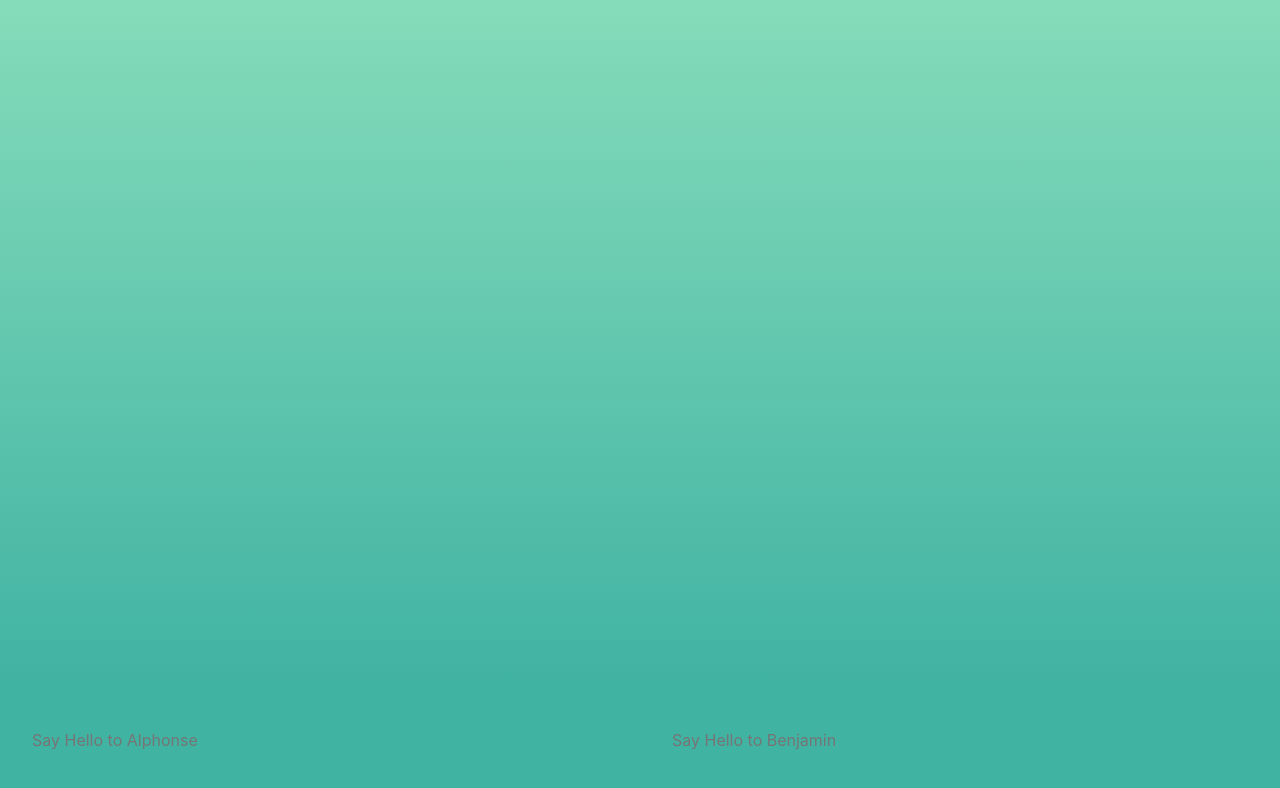
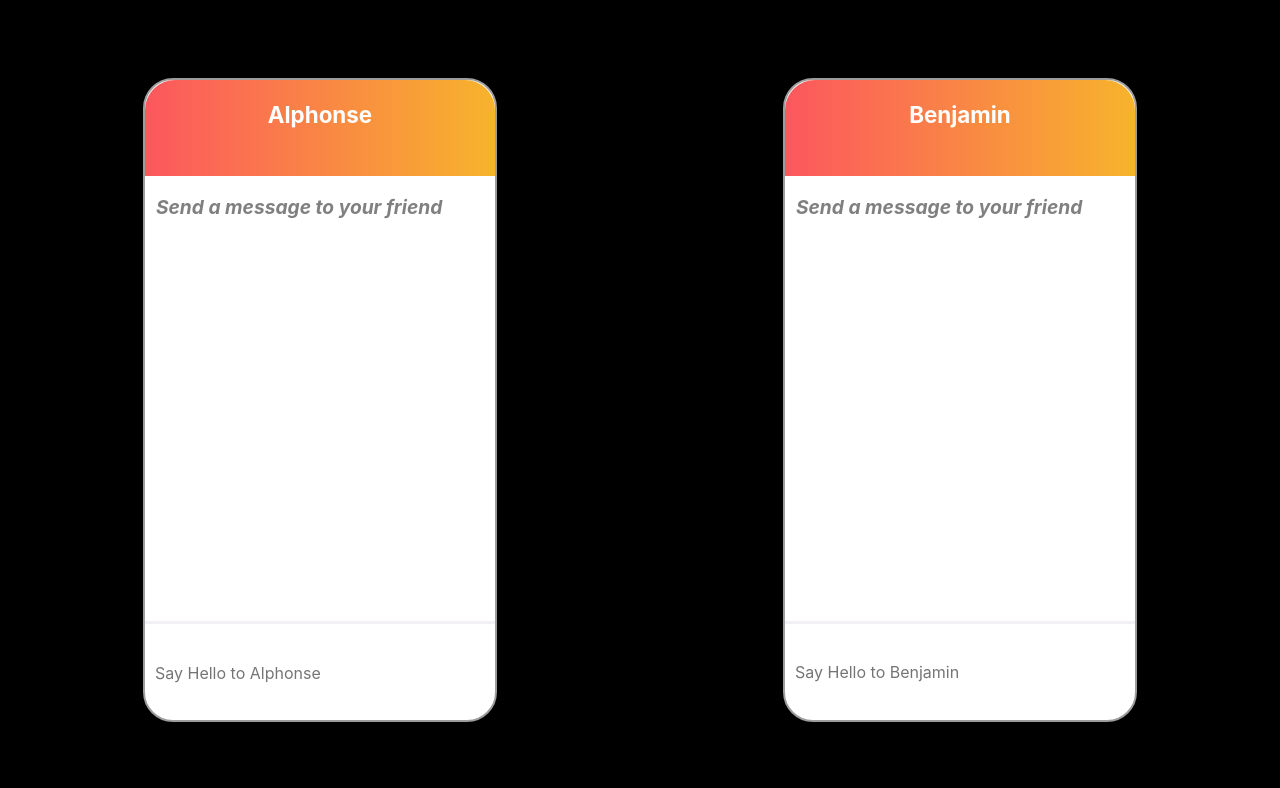
Before and after one commit to Benjamin1er/coton-chat, a React (Create React App) app: page / in a window 1280 px wide. Shown: the top 788 px of the page. Built offline with nearby package versions, Linux system fonts and the light colour scheme.

Commit message:
Defined style and colors

```diff
--- a/src/components/Conversation.css
+++ b/src/components/Conversation.css
@@ -1,39 +1,50 @@
 .conversation {
   display: flex;
+  justify-content: space-around;
+  align-items: center;
   height: 100vh;
+  background-color: black;
 }
 
 .user {
   list-style-type: none;
-  color: white;
   font-size: 1.2em;
   font-weight: bold;
+  margin-left: 7px;
+}
 
-}
 .text {
   list-style-type: none;
-  margin-left: 20px;
+  margin-left: 11px;
   color: gray;
   font-size: 1.2em;
   font-weight: bold;
   font-style: italic;
 }
 
+.header {
+  height: 15%;
+  background:
+    linear-gradient(to right, rgba(252, 87, 94, 1), rgba(247, 180, 44, 1));
+  border-radius: 30px 30px 0 0;
+  color: white;
+  font-size: 1.4em;
+  font-weight: bold;
+  text-align: center;
+}
+
 .chat {
-  height: 85%;
+  height: 70%;
   line-height: 1.6em;
   overflow-x: hidden;
-
-  background: linear-gradient(#85DCBA, #41B3A3);
-  scrollbar-color: #41B3A3 #85DCBA;
+  scrollbar-color: #b1dae7 white;
   scrollbar-width: thin;
 }
 .form {
-  background-color: #41B3A3;
   display: flex;
-  flex-direction: column;
-  flex-grow: 1;
+  justify-content: space-between;
   height: 15%;
+  border-top: 3px solid #F3F1F5;
 }
 
 .input {
@@ -42,20 +53,39 @@
   height: 100%;
   border: none;
   background-color: transparent;
+  padding-left: 10px;
 }
 
 .input:focus {
   outline: none;
 }
 
-ul {
-  padding: 0 20px;
-}
-
 ul:hover {
   background-color: #41B3A3;
 }
 
-.scroller {
-  scrollbar-color: black;
+ul {
+  padding: 10px 15px;
+  margin: 0;
 }
+
+.buttons {
+  display: flex;
+  flex-direction: column;
+  justify-content: space-evenly;
+}
+
+.button {
+  background-color: transparent;
+  border: none;
+  cursor: pointer;
+  opacity: 0.5;
+  color: white;
+  font-weight: bold;
+  font-size: 0.8em;
+}
+
+.textBlock {
+  margin: 20px;
+  background-color: #b1dae7;
+}
--- a/src/components/Conversation.jsx
+++ b/src/components/Conversation.jsx
@@ -1,17 +1,25 @@
-import { useState } from 'react'
+import { useState, useEffect } from 'react'
 import User1 from './User1'
 import User2 from './User2'
 
 import './Conversation.css'
 
 const Conversation = () => {
-  const [chat, setChat] = useState('')
-  const [name] = useState({ name1: 'Benjamin', name2: 'Alphonse' })
+  const [chat, setChat] = useState(() => {
+    const saved = localStorage.getItem('conversation')
+    const initialValue = JSON.parse(saved)
+    return initialValue || ''
+  })
+  const [name, setName] = useState({ name1: 'Benjamin', name2: 'Alphonse' })
+
+  useEffect(() => {
+    localStorage.setItem('conversation', JSON.stringify(chat))
+  }, [chat])
 
   return (
     <div className='conversation'>
-      <User1 setChat={setChat} chat={chat} name={name} />
-      <User2 setChat={setChat} chat={chat} name={name} />
+      <User1 setChat={setChat} chat={chat} name={name} setName={setName} />
+      <User2 setChat={setChat} chat={chat} name={name} setName={setName} />
     </div>
   )
 }
--- a/src/components/User1.css
+++ b/src/components/User1.css
@@ -1,5 +1,9 @@
 .user1 {
-
-  flex: 50%;
-  /* border-right: 12px solid #C38D9E; */
+  display: flex;
+  flex-direction: column;
+  width: 350px;
+  height: 80%;
+  background-color: white;
+  border: 2px solid #9D9D9D;
+  border-radius: 30px;
 }
--- a/src/components/User1.jsx
+++ b/src/components/User1.jsx
@@ -17,6 +17,11 @@ const User1 = props => {
     setMessage(e.target.value)
   }
 
+  const clearStorage = () => {
+    localStorage.removeItem('conversation')
+    props.setChat('')
+  }
+
   const messagesEndRef = useRef(null)
   const scrollToBottom = () => {
     messagesEndRef.current?.scrollIntoView({ behavior: 'smooth' })
@@ -28,14 +33,25 @@ const User1 = props => {
 
   return (
     <div className='user1'>
+      <div className='header'>
+        <p>{props.name.name2}</p>
+      </div>
       <div className='chat'>
+        {!props.chat && <p className='text'>Send a message to your friend</p>}
         {props.chat &&
           props.chat.map(obj =>
             Object.entries(obj).map((userText, index) => (
               <ul
+                className='textBlock'
                 ref={messagesEndRef}
                 style={{
-                  textAlign: userText[0] !== props.name.name1 ? 'right' : 'left'
+                  // textAlign:
+                  //   userText[0] !== props.name.name1 ? 'right' : 'left',
+                  borderRadius:
+                    userText[0] !== props.name.name1
+                      ? '40px 40px 0 40px'
+                      : '30px 30px 30px 0',
+                  marginLeft: userText[0] == props.name.name2 ? '120px' : null
                 }}
                 key={index}
               >
@@ -45,8 +61,8 @@ const User1 = props => {
             ))
           )}
       </div>
-
-      <form className='form' onSubmit={handleSubmit}>
+      <div className='form'>
+        <form onSubmit={handleSubmit}>
           <input
             className='input'
             placeholder={[`Say Hello to ${props.name.name2} `]}
@@ -56,6 +72,13 @@ const User1 = props => {
             onChange={handleChange}
           ></input>
         </form>
+        <div className='buttons'>
+          <button className='button'>Change nickname</button>
+          <button className='button' onClick={clearStorage}>
+            Clear chat
+          </button>
+        </div>
+      </div>
     </div>
   )
 }
--- a/src/components/User2.css
+++ b/src/components/User2.css
@@ -1,6 +1,9 @@
 .user2 {
-  direction:rtl;
-
-  flex: 50%;
-  /* border-left: 12px solid #C38D9E; */
+  display: flex;
+  flex-direction: column;
+  width: 350px;
+  height: 80%;
+  background-color: white;
+  border: 2px solid #9D9D9D;
+  border-radius: 30px;
 }
--- a/src/components/User2.jsx
+++ b/src/components/User2.jsx
@@ -28,14 +28,23 @@ const User2 = props => {
 
   return (
     <div className='user2'>
+      <div className='header'>
+        <p>{props.name.name1}</p>
+      </div>
       <div className='chat'>
+        {!props.chat && <p className='text'>Send a message to your friend</p>}
         {props.chat &&
           props.chat.map(obj =>
             Object.entries(obj).map((userText, index) => (
               <ul
+                className='textBlock'
                 ref={messagesEndRef}
                 style={{
-                  textAlign: userText[0] !== props.name.name2 ? 'right' : 'left'
+                  borderRadius:
+                    userText[0] !== props.name.name1
+                      ? '30px 30px 30px 0'
+                      : '40px 40px 0 40px',
+                  marginLeft: userText[0] == props.name.name1 ? '120px' : null
                 }}
                 key={index}
               >
@@ -46,11 +55,7 @@ const User2 = props => {
           )}
       </div>
 
-      <form
-        style={{ direction: 'ltr' }}
-        className='form'
-        onSubmit={handleSubmit}
-      >
+      <form className='form' onSubmit={handleSubmit}>
         <input
           className='input'
           placeholder={[`Say Hello to ${props.name.name1} `]}
```
Lines whose indentation alone changed are shown as unchanged.
